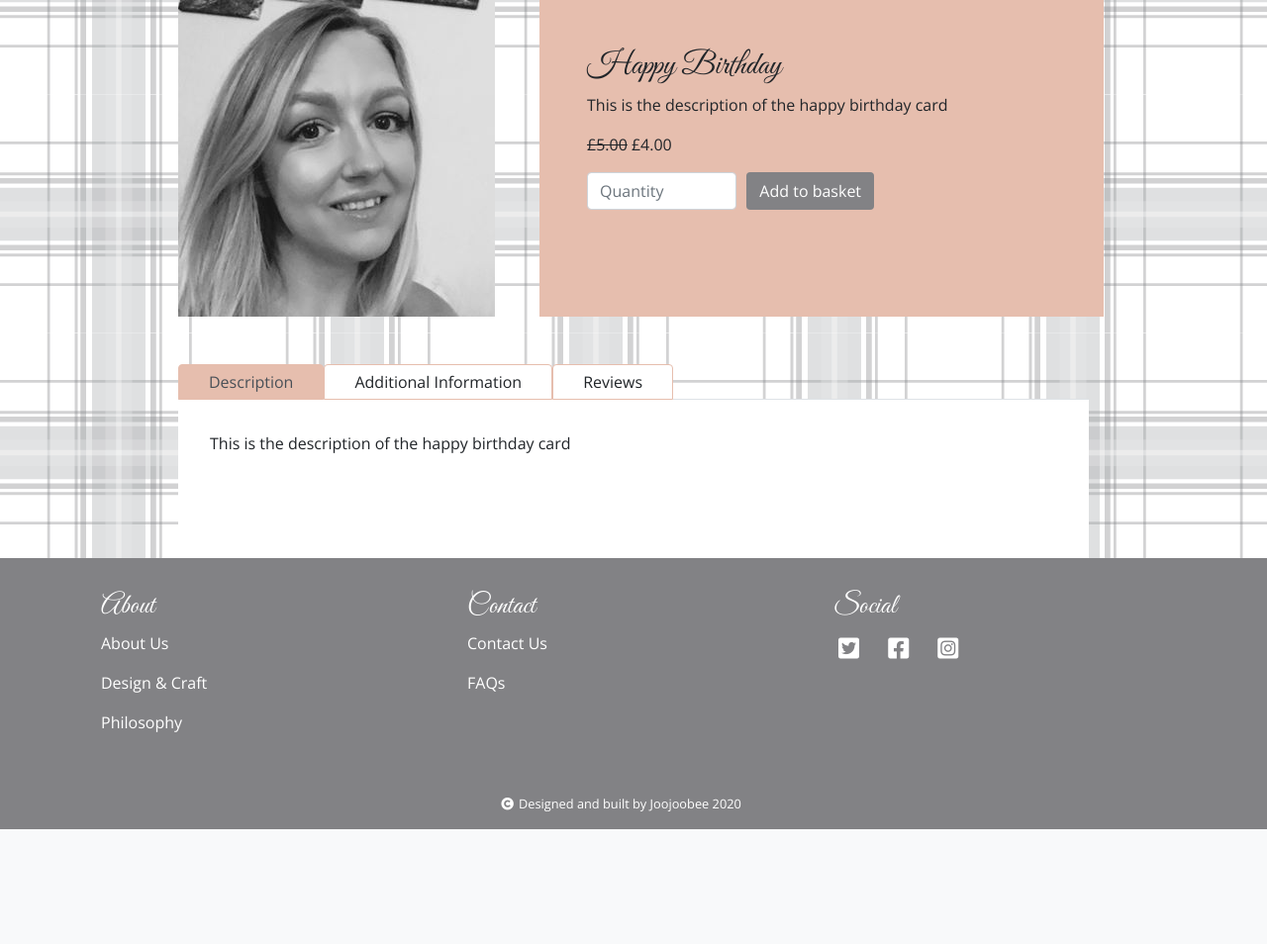
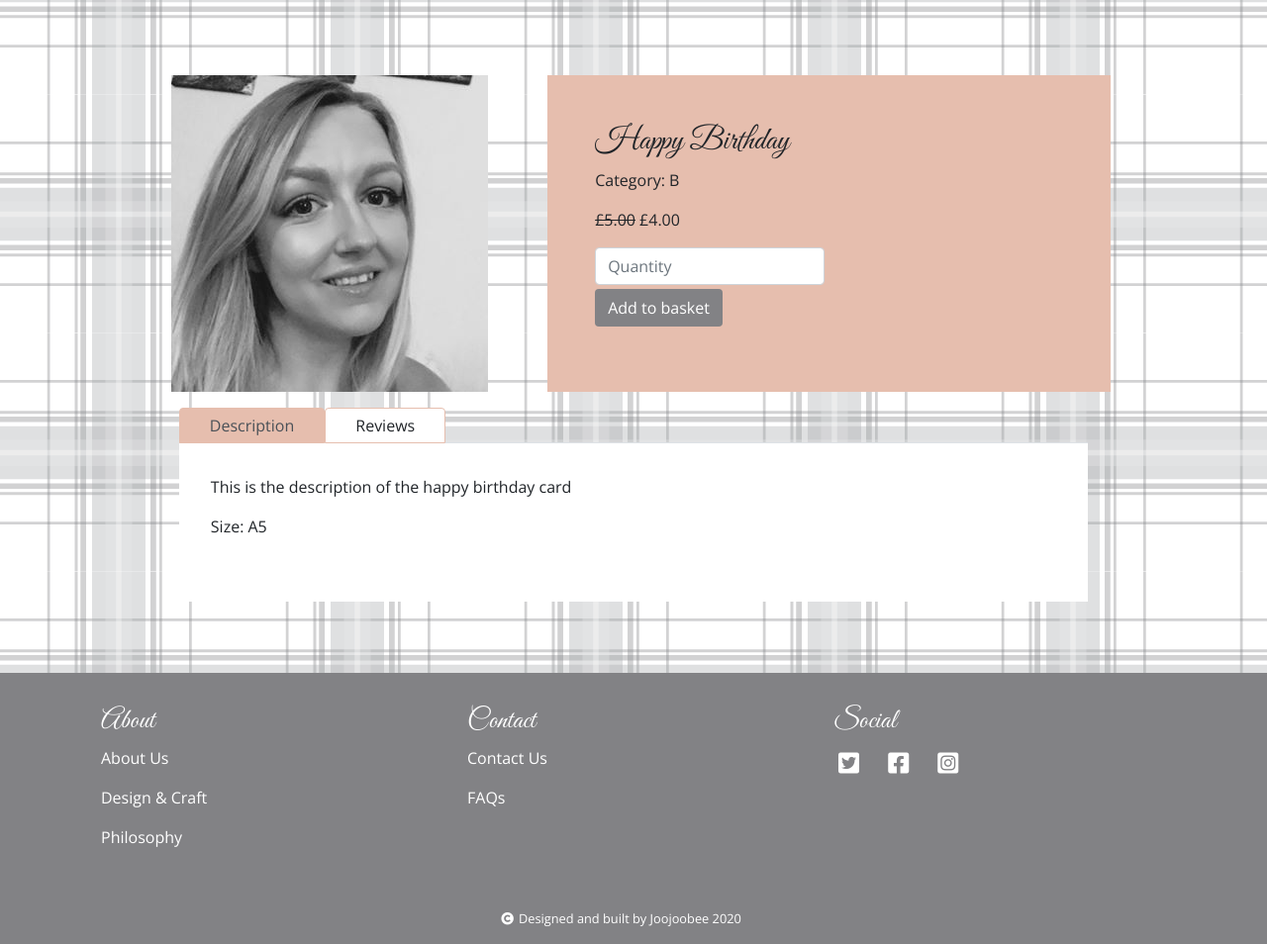
Before and after one commit to Joojoobee87/TartanThom, a Django app: page /products/view-product/1/ in a window 1280 px wide. Shown: the part 146-1100 px from the top of the page at 99% size. Before the commit the page ends 984 px from the top, so only its background shows below. Run offline with Django 3.2, Linux system fonts and the light colour scheme; data comes from the database, SQL or seed files in the repository; data that the repository does not hold is empty; some libraries are stand-ins or nearby versions.

Commit message:
updated bootstrap grid structure, added category to product details and removed additional info from tabs as not required

```diff
--- a/products/templates/products/product.html
+++ b/products/templates/products/product.html
@@ -3,106 +3,54 @@
 {% block title%}Tartan Thom Shop - {{ product.name}}{% endblock %}
 {% block content %}
 
-<div class="container">
-  <div class="row justify-content-center product-row">
-    <div class="col-md-4">
+<div class="container p-3 my-5">
+    <div class="row justify-content-center my-1">
+        <div class="col-md-4 m-2">
             <img src="{% static 'img/NicProfile.jpg' %}" alt="product-image" />
         </div>
     <!-------------------------Added {{ product.image.url }} to image source ------------------>
-    <div class="product-details col-md-6">
+        <div class="col-md-6 product-details m-2">
             <h2>{{ product.name }}</h2>
-      <p>{{ product.description }}</p>
+            <p>Category: {{ product.category }}</p>
             {% if product.sale_price %}
-      <p>
-      <strike><span>£{{ product.price }}</span></strike>
-      <span>£{{ product.sale_price }}</span>
-      </p>
+                <p><strike>£{{ product.price }}</strike>   £{{ product.sale_price }}</p>
             {% else %}
-      <p><span>£{{ product.price }}</span></p>
+                <p>£{{ product.price }}</p>
             {% endif %}
             <form method="POST" action="{% url 'basket:add_to_basket' product.id %}">
                 {% csrf_token %}
-        <div class="form-row">
-            <div class="col-md-4">
-            <input
-                type="number"
-                name="quantity"
-                min="1"
-                max="999"
-                class="form-control"
-                placeholder="Quantity"
-            />
+                <div class="form-row my-1">
+                    <div class="col-md-6 col-sx-12">
+                        <input type="number" name="quantity" min="1" max="999" class="form-control"
+                            placeholder="Quantity"/>
                     </div>
-            <div class="col-md-4">
+                </div>
+                <div class="form-row my-1">
+                    <div class="col-md-12">
                         <button class="add-to-basket btn" type="submit">Add to basket</button>
                     </div>
                 </div>
             </form>
         </div>
     </div>
-  <div class="row justify-content-center">
-    <div class="col-md-10">
+    <div class="row justify-content-center my-1">
+        <div class="col-md-10 my-1">
         <ul class="nav nav-tabs" id="myTab" role="tablist">
             <li class="nav-item">
-          <a
-            class="nav-link active"
-            id="description-tab"
-            data-toggle="tab"
-            href="#description"
-            role="tab"
-            aria-controls="description"
-            aria-selected="true"
-            >Description</a
-          >
+                <a class="nav-link active" id="description-tab" data-toggle="tab" href="#description"
+                    role="tab" aria-controls="description" aria-selected="true">Description</a>
             </li>
             <li class="nav-item">
-          <a
-            class="nav-link"
-            id="add-info-tab"
-            data-toggle="tab"
-            href="#add-info"
-            role="tab"
-            aria-controls="add-info"
-            aria-selected="false"
-            >Additional Information</a
-          >
-        </li>
-        <li class="nav-item">
-          <a
-            class="nav-link"
-            id="reviews-tab"
-            data-toggle="tab"
-            href="#reviews"
-            role="tab"
-            aria-controls="contact"
-            aria-selected="false"
-            >Reviews</a
-          >
+                <a class="nav-link" id="reviews-tab" data-toggle="tab" href="#reviews" role="tab"
+                    aria-controls="contact" aria-selected="false">Reviews</a>
             </li>
         </ul>
         <div class="tab-content" id="myTabContent">
-        <div
-          class="tab-pane fade show active"
-          id="description"
-          role="tabpanel"
-          aria-labelledby="description-tab"
-        >
-          {{ product.description }}
+            <div class="tab-pane fade show active" id="description" role="tabpanel" aria-labelledby="description-tab">
+                <p>{{ product.description }}</p>
+                <p>Size: {{ product.size }}</p>
             </div>
-        <div
-          class="tab-pane fade"
-          id="add-info"
-          role="tabpanel"
-          aria-labelledby="add-info-tab"
-        >
-            ...
-        </div>
-        <div
-          class="tab-pane fade"
-          id="reviews"
-          role="tabpanel"
-          aria-labelledby="reviews-tab"
-        >
+            <div class="tab-pane fade" id="reviews" role="tabpanel" aria-labelledby="reviews-tab">
             {% if reviews %}
                 {% for review in reviews %}
                     {% if review.user_anonymous %}
```
Lines whose indentation alone changed are shown as unchanged.
